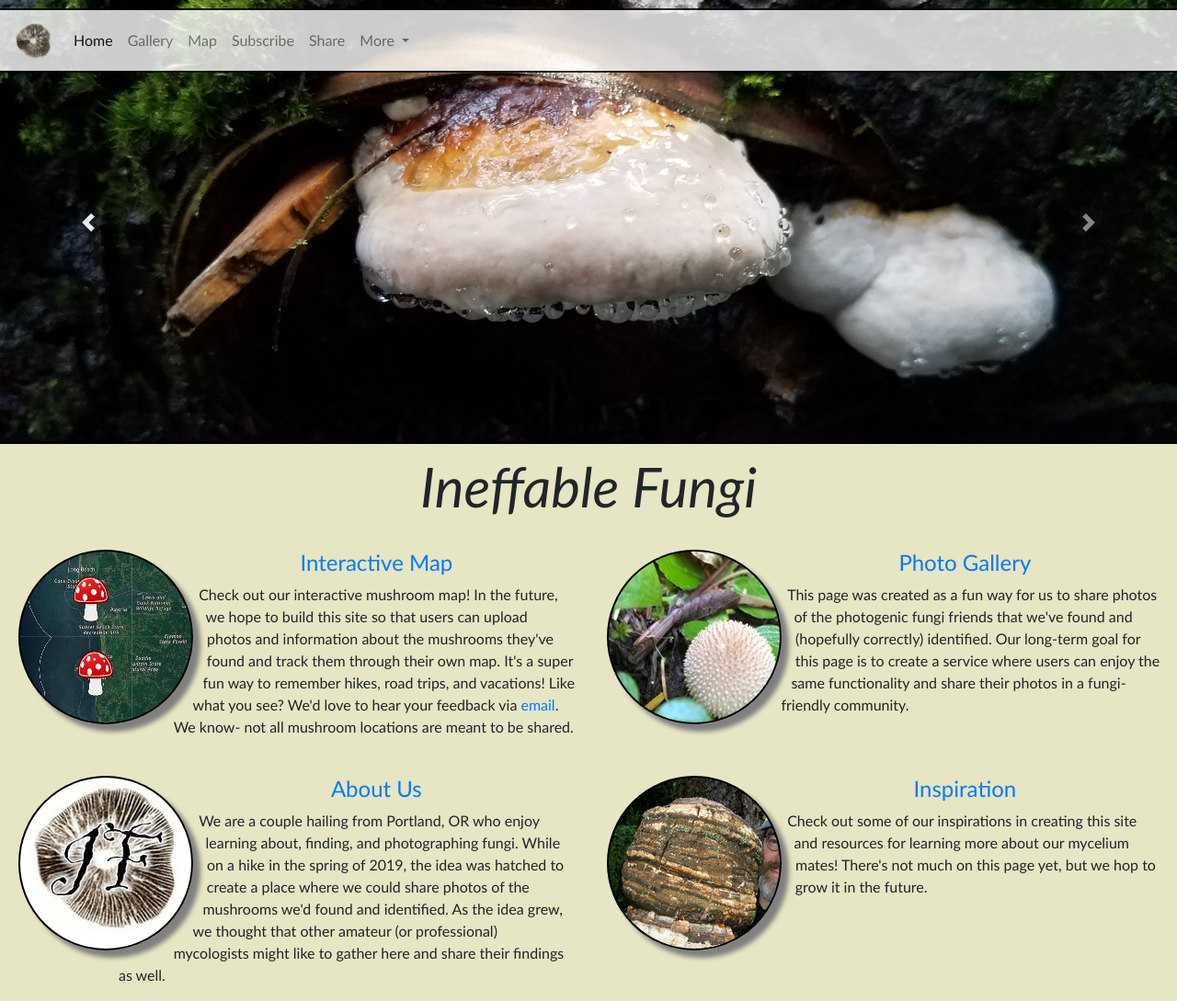
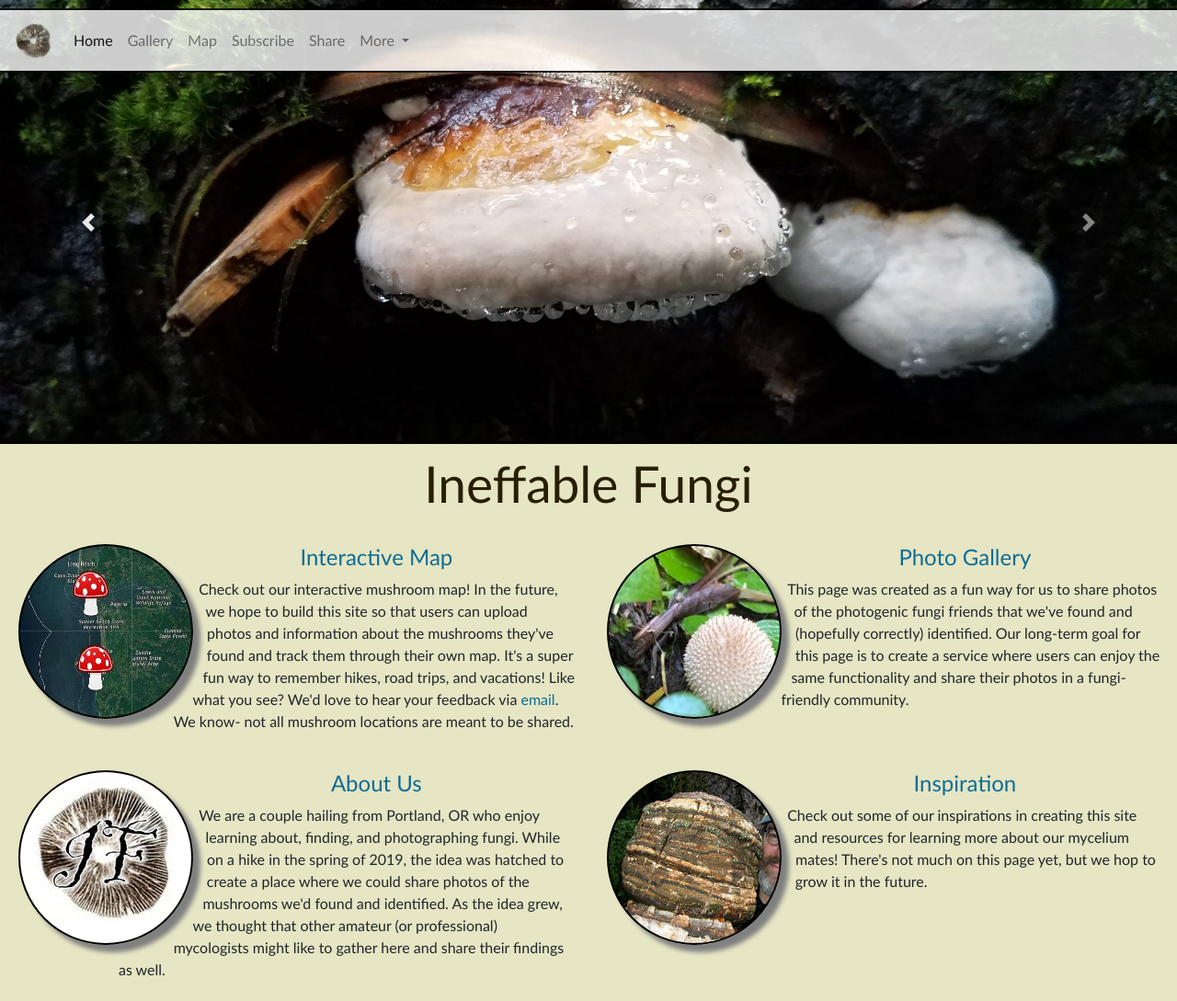
Before and after one commit to jarred104/fungi, a Flask app: page /index in a window 1280 px wide. Shown: the whole page at 92% size. After the commit the page ends 1062 px from the top, so only its background shows below. Run offline with Flask 2, Linux system fonts and the light colour scheme; some libraries are stand-ins or nearby versions.

Commit message:
css, link colors, logo, title

```diff
--- a/static/css/style.css
+++ b/static/css/style.css
@@ -20,13 +20,17 @@
 .title {
   margin-top: 10px;
   text-align: center;
-  font-size: 60px;
-  font-style: oblique;
+  font-size: 55px;
+  color: #271e05;
   /* @font-face {
     font-family: ;
     src: url();
   } */
   /* blackladderitc */
+}
+
+.link {
+  color: #0b6d94;
 }
 
 .circle1 {
@@ -79,6 +83,7 @@
 
 .mt-0 {
   text-align: center;
+  color: #0b6d94;
 }
 
 .card {
--- a/templates/gallery.html
+++ b/templates/gallery.html
@@ -59,7 +59,7 @@
                     Identified Mushrooms Gallery
                 </h1>
                 <p>
-                    Check out these fantastic fungi found & identfied (hopefully correctly) in the Pacific Northwest and beyond!  We are mushroom hunting and photo taking enthusiasts, but not identification experts by any stretch of the imagination.  See something that looks incorrect?  <a href=mailto:ineffablefungi@gmail.com>Email us</a> with any feedback about a mushroom or the website in general.
+                    Check out these fantastic fungi found & identfied (hopefully correctly) in the Pacific Northwest and beyond!  We are mushroom hunting and photo taking enthusiasts, but not identification experts by any stretch of the imagination.  See something that looks incorrect?  <a href=mailto:ineffablefungi@gmail.com class="link">Email us</a> with any feedback about a mushroom or the website in general.
                 </p></div>
 
 
--- a/templates/index.html
+++ b/templates/index.html
@@ -104,7 +104,7 @@
                                 <a href=map><div class="circle1"></div></a>
                                 <a href=map><h4 class="mt-0">Interactive Map</h4></a>
 
-                                <p>Check out our interactive mushroom map!  In the future, we hope to build this site so that users can upload photos and information about the mushrooms they've found and track them through their own map.  It's a super fun way to remember hikes, road trips, and vacations!  Like what you see?  We'd love to hear your feedback via <a href=mailto:ineffablefungi@gmail.com>email</a>.  We know- not all mushroom locations are meant to be shared.</p>
+                                <p>Check out our interactive mushroom map!  In the future, we hope to build this site so that users can upload photos and information about the mushrooms they've found and track them through their own map.  It's a super fun way to remember hikes, road trips, and vacations!  Like what you see?  We'd love to hear your feedback via <a href=mailto:ineffablefungi@gmail.com class="link">email</a>.  We know- not all mushroom locations are meant to be shared.</p>
                               </div>
                             </div>
                       </div>
```
Also changed, not shown: static/images_thumbnail/iflogo.JPG.
